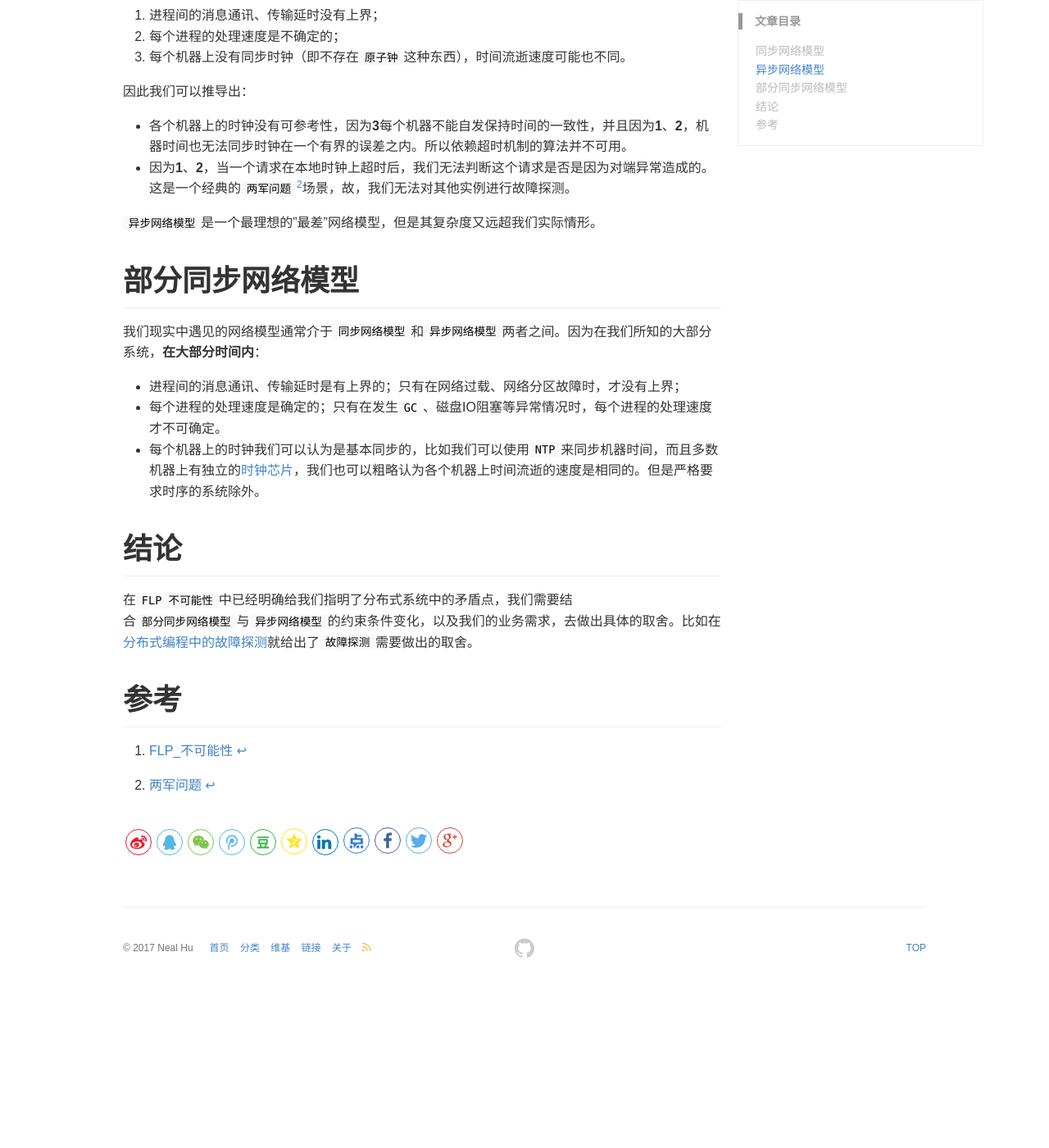
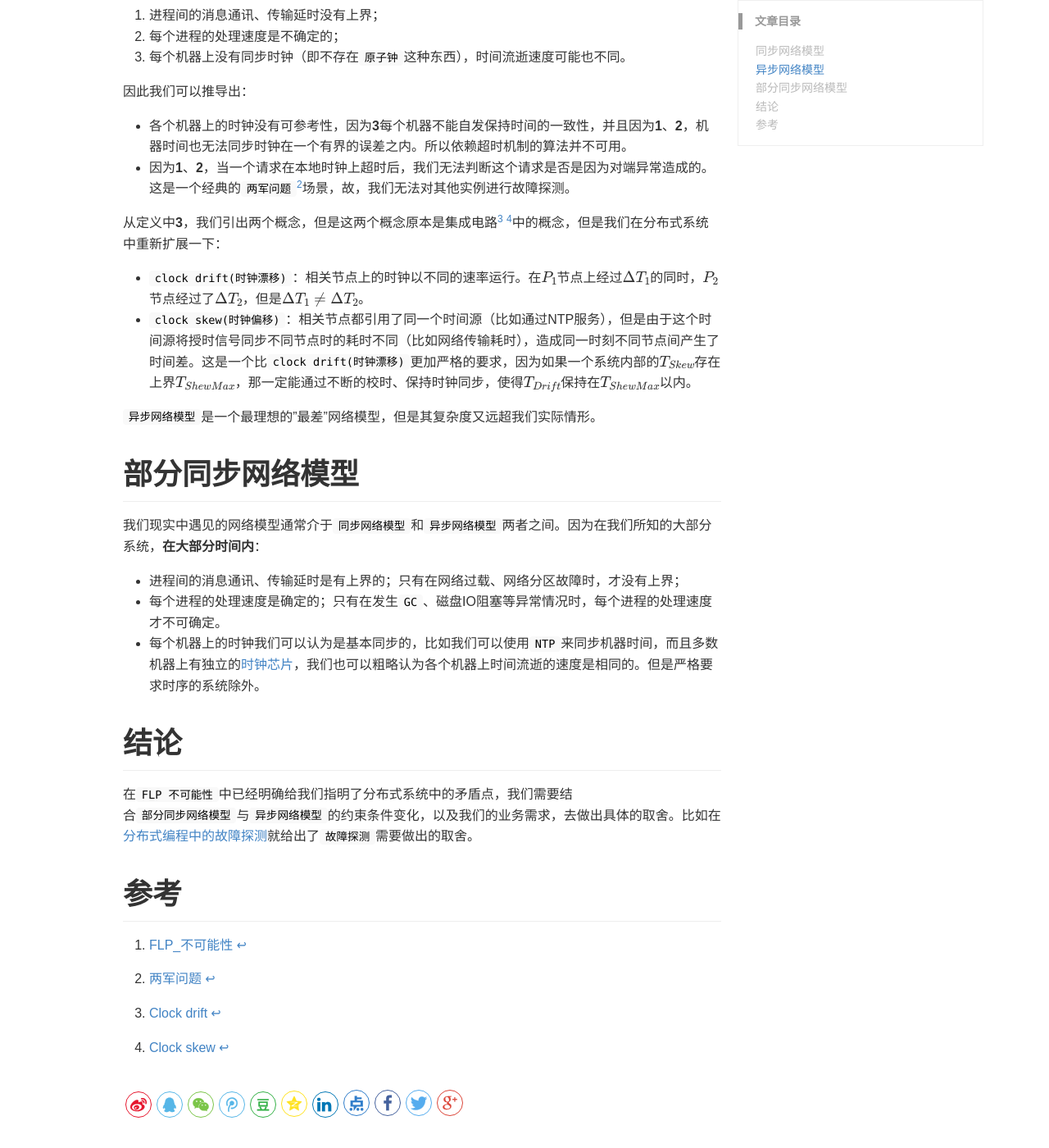
Before and after one commit to lrita/lrita.github.io, a Jekyll site: the page built from _posts/2018-10-19-communication-model-in-distribution.md, in a window 1280 px wide and 1400 px high, scrolled down 815 px. Shown: the whole window at 82% size. Built offline with Jekyll 4.4.1, drawn with Linux system fonts in a browser that asks for light colours; formulas are drawn with MathJax 3; comment, search, counter and statistics services are not loaded; before the commit the page ends 2020 px from its top, so only the background shows below that.

Commit message:
update _posts/2018-10-19-communication-model-in-distribution.md

```diff
--- a/_posts/2018-10-19-communication-model-in-distribution.md
+++ b/_posts/2018-10-19-communication-model-in-distribution.md
@@ -31,6 +31,10 @@ keywords: distributed system
 * 各个机器上的时钟没有可参考性，因为**3**每个机器不能自发保持时间的一致性，并且因为**1**、**2**，机器时间也无法同步时钟在一个有界的误差之内。所以依赖超时机制的算法并不可用。
 * 因为**1**、**2**，当一个请求在本地时钟上超时后，我们无法判断这个请求是否是因为对端异常造成的。这是一个经典的`两军问题`[^3]场景，故，我们无法对其他实例进行故障探测。
 
+从定义中**3**，我们引出两个概念，但是这两个概念原本是集成电路[^4] [^5]中的概念，但是我们在分布式系统中重新扩展一下：
+* `clock drift(时钟漂移)`：相关节点上的时钟以不同的速率运行。在$$P_1$$节点上经过$$\Delta T_1$$的同时，$$P_2$$节点经过了$$\Delta T_2$$，但是$$\Delta T_1 \neq \Delta T_2$$。
+* `clock skew(时钟偏移)`：相关节点都引用了同一个时间源（比如通过NTP服务），但是由于这个时间源将授时信号同步不同节点时的耗时不同（比如网络传输耗时），造成同一时刻不同节点间产生了时间差。这是一个比`clock drift(时钟漂移)`更加严格的要求，因为如果一个系统内部的$$T_{Skew}$$存在上界$$T_{ShewMax}$$，那一定能通过不断的校时、保持时钟同步，使得$$T_{Drift}$$保持在$$T_{ShewMax}$$以内。
+
 `异步网络模型`是一个最理想的"最差"网络模型，但是其复杂度又远超我们实际情形。
 
 # 部分同步网络模型
@@ -48,3 +52,5 @@ keywords: distributed system
 [^1]: [WHAT_WE_TALK_ABOUT_WHEN_WE_TALK_ABOUT_DISTRIBUTED_SYSTEMS](http://alvaro-videla.com/2015/12/learning-about-distributed-systems.html)
 [^2]: [FLP_不可能性](/images/posts/distribution/impossibility-of-distributed-consensus-with-one-faulty-process.pdf)
 [^3]: [两军问题](https://baike.baidu.com/item/两军问题/20124353)
+[^4]: [Clock drift](https://en.wikipedia.org/wiki/Clock_drift)
+[^5]: [Clock skew](https://en.wikipedia.org/wiki/Clock_skew)
```
